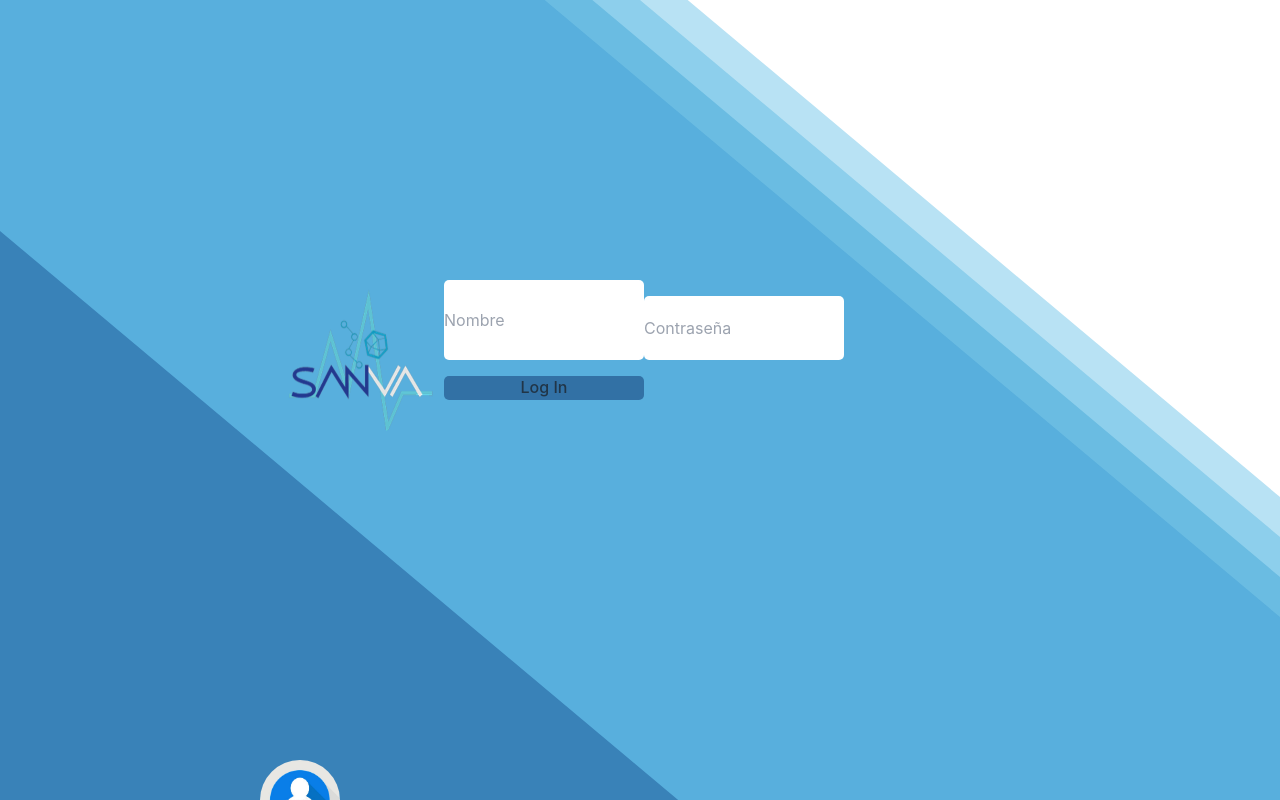
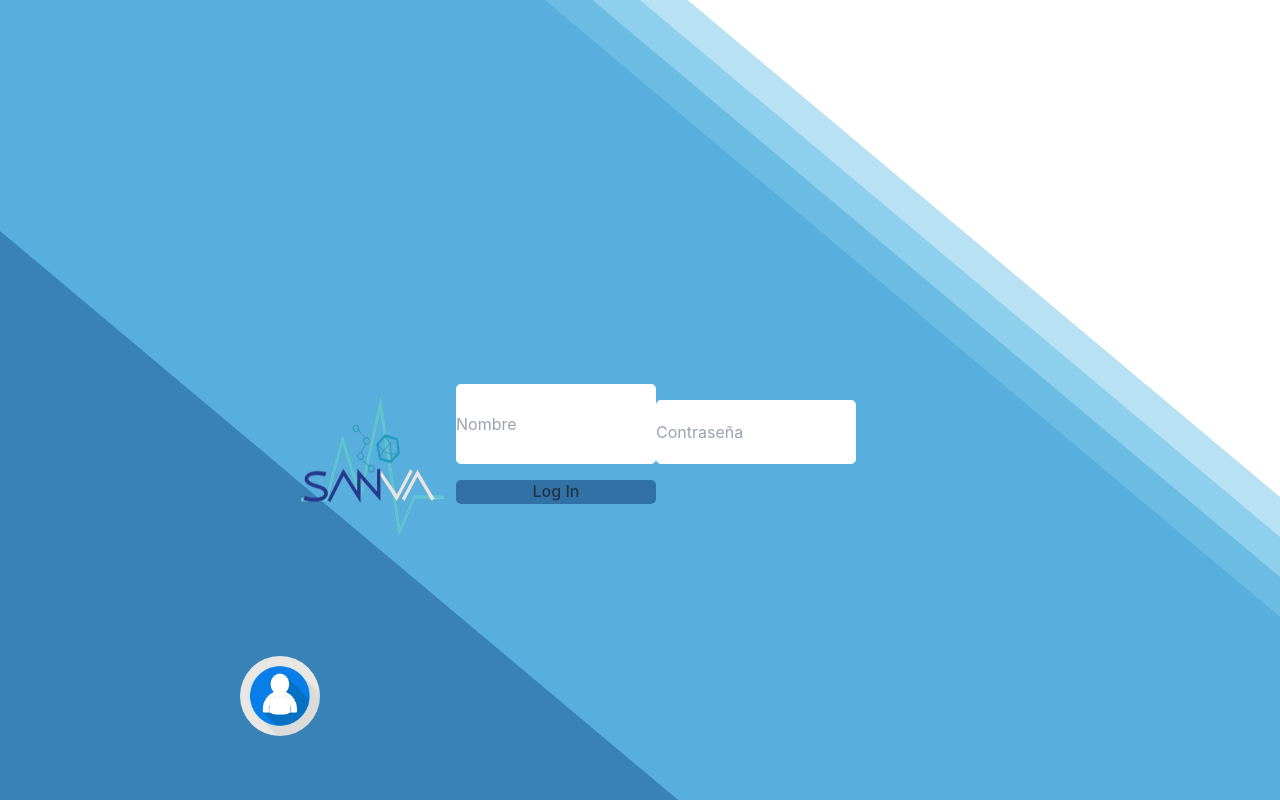
Before and after one commit to ArrascaetaFedericoIgnacio/SANVA-Proyect, a React (Vite) app in the folder client/: page / in a window 1280 px wide. Built offline with nearby package versions, Linux system fonts and the light colour scheme.

Commit message:
Login style corrected

```diff
--- a/client/src/components/Login.jsx
+++ b/client/src/components/Login.jsx
@@ -4,7 +4,7 @@ import { Formik, Form, Field, ErrorMessage } from 'formik'
 import Persona from '../assets/logo_persona_azul_2.jpg'
 import Logo from '../assets/logo_sanva.jpg'
 import { useNavigate } from 'react-router'
-import {Link} from 'react-router-dom'
+import { Link } from 'react-router-dom'
 
 export const Login = () => {
   const navigate = useNavigate()
@@ -71,18 +71,12 @@ export const Login = () => {
               </Form>
           }
         </Formik>
-<div className="w-full mt-40 ml-10">
-<Link to="/register" >
-        <div className="w-full mt-40 ml-10">
-        <img src={Persona} alt="logo_persona_azul" className="w-[5rem] h-[5rem] rounded-[500px]">
-
-        </img>
-        </div>
-        </Link>
-</div>
-
-
-
+          <div className="w-full mt-28 ml-10">
+            <Link to="/register" >
+              <img src={Persona} alt="logo_persona_azul" className="w-[5rem] h-[5rem] rounded-[500px]">
+              </img>
+            </Link>
+          </div>
         </div>
       </div>
     </>
```
